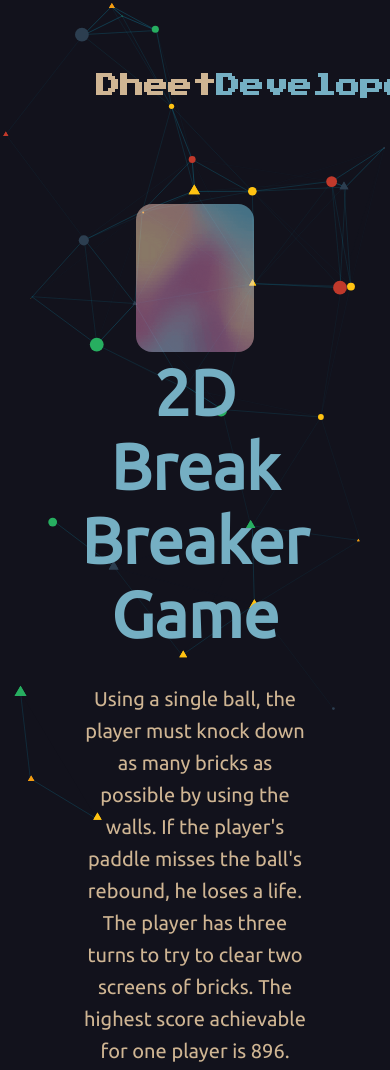
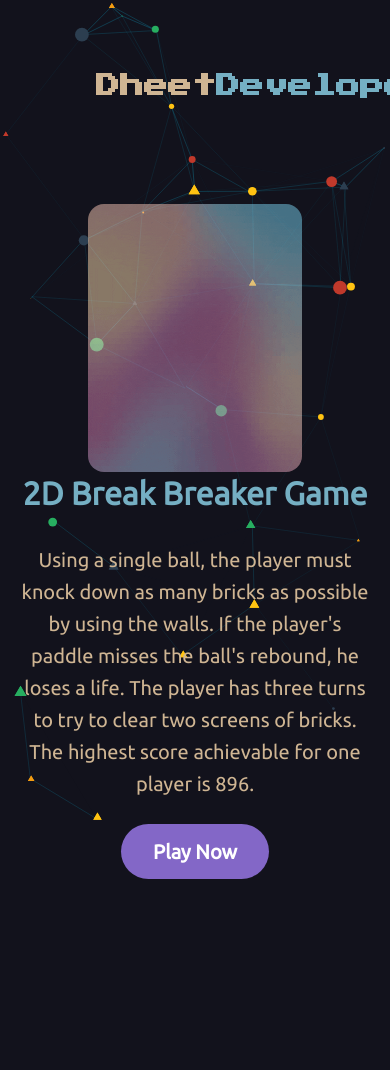
Before and after one commit to Dheet-Developer-Team/breakout-brick-game, a plain HTML site: page index.html in a window 390 px wide. Shown: the top 1070 px of the page. After the commit the page ends 896 px from the top, so only its background shows below. Drawn offline with Linux system fonts and the light colour scheme.

Commit message:
Update style2.css

```diff
--- a/style/style2.css
+++ b/style/style2.css
@@ -76,6 +76,9 @@ p {
   .container {
     flex-direction: column;
     text-align: center;
-    padding-top: 2rem;
+    padding: 2rem 1rem;
   }
+.container h1 {
+  font-size: 2rem;
 }
+}
```
